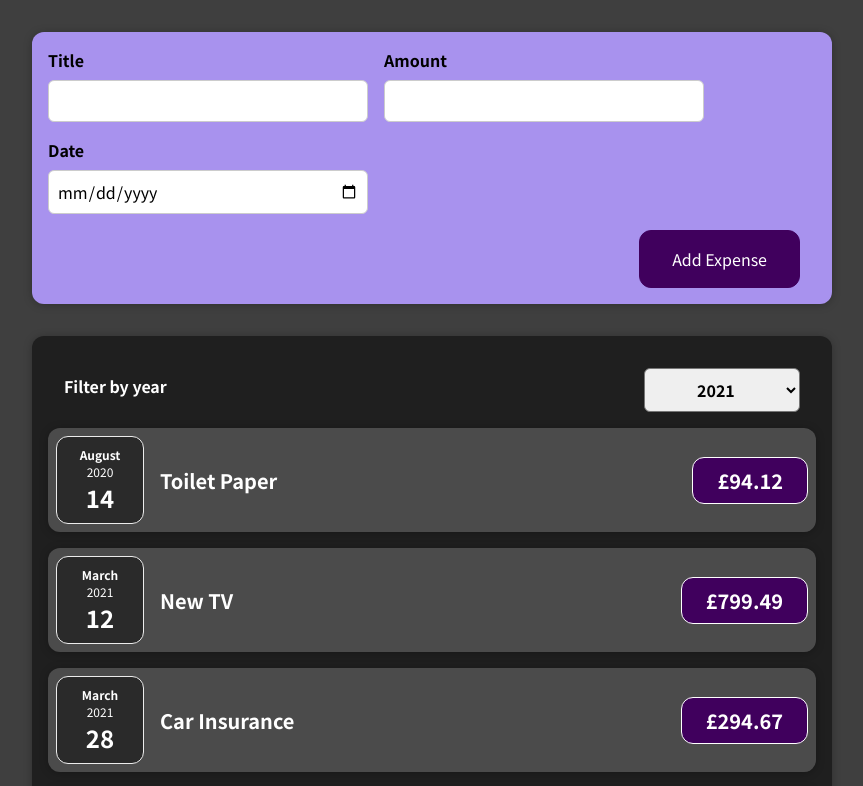
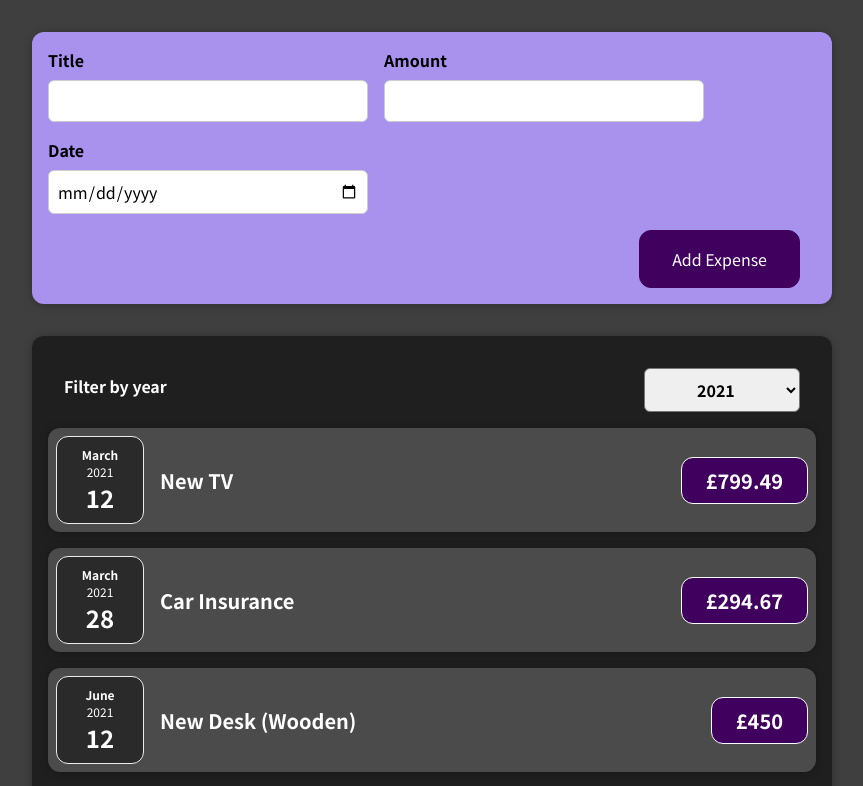
Before and after one commit to Molina-Daniel/react-expense-tracker, a React (Create React App) app: page / in a window 1280 px wide. Shown: the top 786 px of the page, without its empty margins (208-1071 px from the left). Built offline with nearby package versions, Linux system fonts and the light colour scheme.

Commit message:
Add filter expenses by year

```diff
--- a/src/components/Expenses/Expenses.js
+++ b/src/components/Expenses/Expenses.js
@@ -11,6 +11,10 @@
     setFilteredYear(selectedYear);
   };
 
+  const filteredExpenses = props.items.filter(expense => {
+    return expense.date.getFullYear().toString() === filteredYear;
+  })
+
   return (
     <div>
       <Card className="expenses">
@@ -18,7 +22,7 @@
           selected={filteredYear}
           onChangeFilter={filterChangeHandler}
         />
-        {props.items.map((expense) => (
+        {filteredExpenses.map((expense) => (
           <ExpenseItem
             key={expense.id}
             title={expense.title}
```
